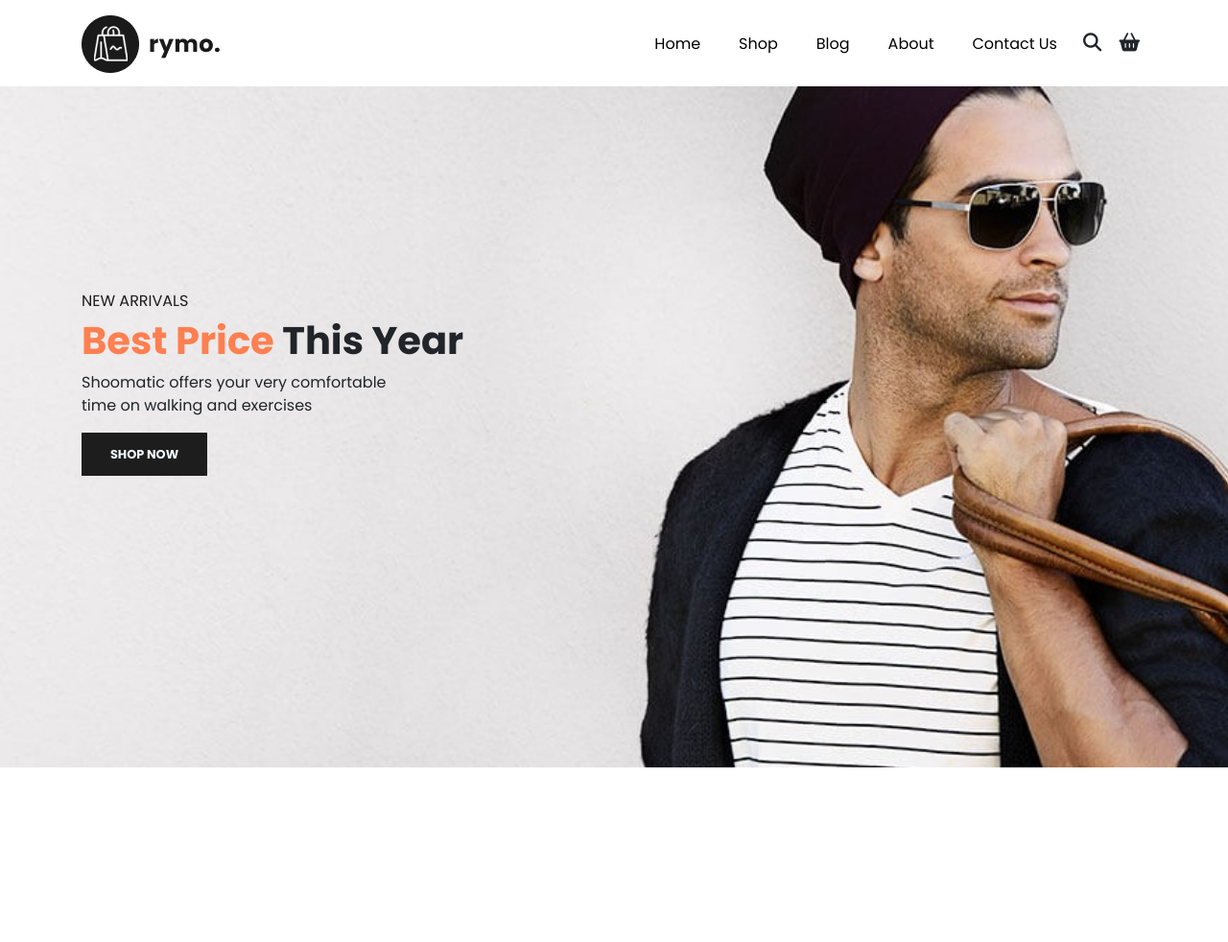
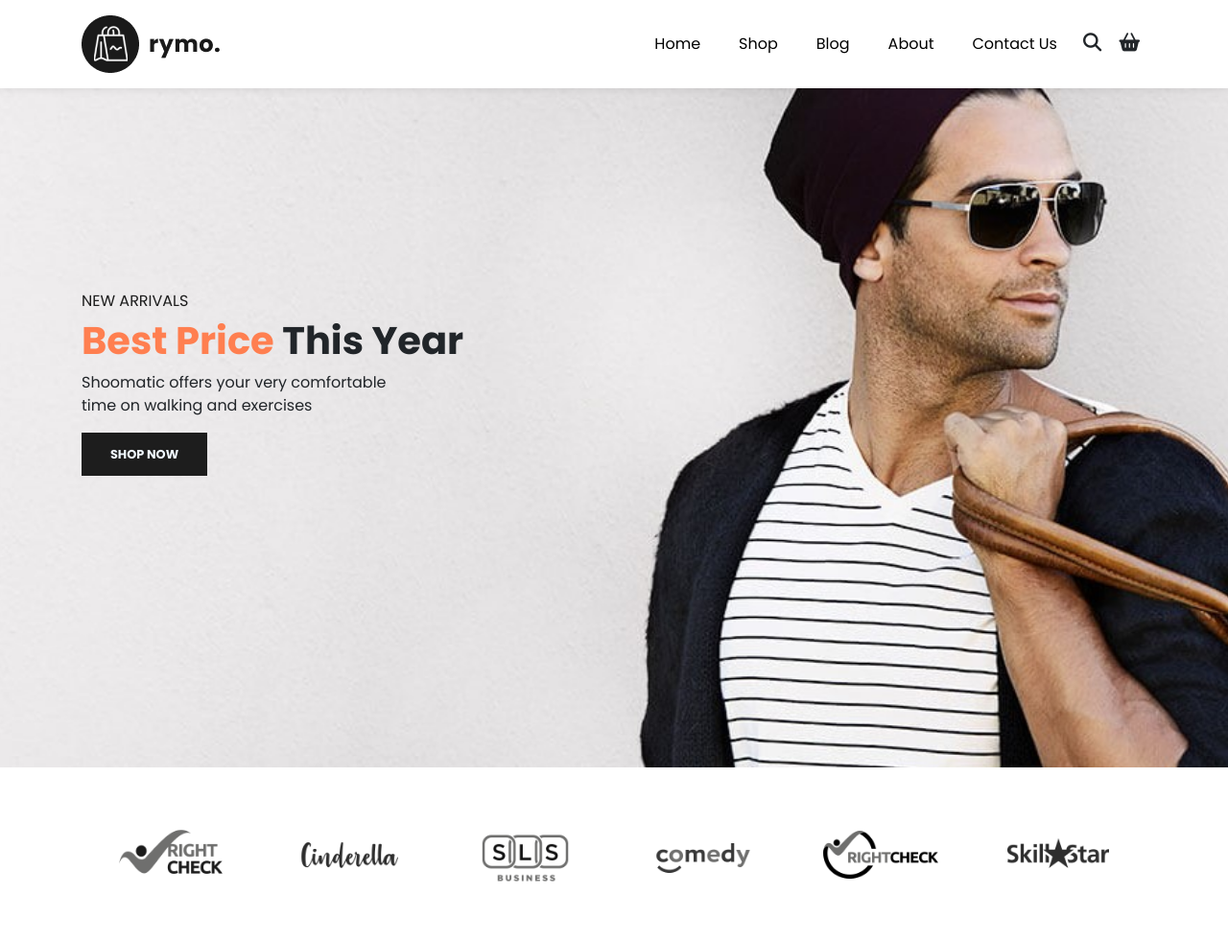
Before and after one commit to digia3d/ecommerce, a website: page index.html in a window 1280 px wide. Shown: the whole page at 96% size. Before the commit the page ends 800 px from the top, so only its background shows below. Drawn offline with nearby package versions, Linux system fonts and the light colour scheme.

Commit message:
Add brand images and style for it

```diff
--- a/index.html
+++ b/index.html
@@ -68,6 +68,21 @@
     </div>
   </section>
 
+  <!-- END OF HERO -->
+
+  <!-- BANNER -->
+
+  <section id="brand" class="container">
+    <div class="row m-0 py-5">
+      <img class="img-fluid col-lg-2 col-md-4 col-6" src="img/brand/1.png" alt="">
+      <img class="img-fluid col-lg-2 col-md-4 col-6" src="img/brand/2.png" alt="">
+      <img class="img-fluid col-lg-2 col-md-4 col-6" src="img/brand/3.png" alt="">
+      <img class="img-fluid col-lg-2 col-md-4 col-6" src="img/brand/4.png" alt="">
+      <img class="img-fluid col-lg-2 col-md-4 col-6" src="img/brand/5.png" alt="">
+      <img class="img-fluid col-lg-2 col-md-4 col-6" src="img/brand/6.png" alt="">
+    </div>
+  </section>
+
 
 
 
--- a/style.css
+++ b/style.css
@@ -63,6 +63,15 @@ button:hover {
   left: 0;
 }
 
+body > nav {
+  background-color: #fff;
+  padding: 20px 50px;
+  box-shadow: 0 0 10px rgba(0, 0, 0, 0.1);
+  position: fixed;
+  width: 100%;
+  z-index: 999;
+}
+
 .navbar-expand-lg .navbar-nav .nav-link {
   padding: 0 20px;
   color: black;
@@ -86,13 +95,13 @@ button:hover {
 
 #bar:hover,
 #bar:active {
-  color: coral;
+  color: rgb(251, 251, 251);
 }
 
 @media only screen and (max-width: 991px) {
   body > nav > div > button:hover,
   body > nav > div > button:focus {
-    background-color: transparent;
+    background-color: coral;
   }
 
   #navbarSupportedContent > ul {
```
